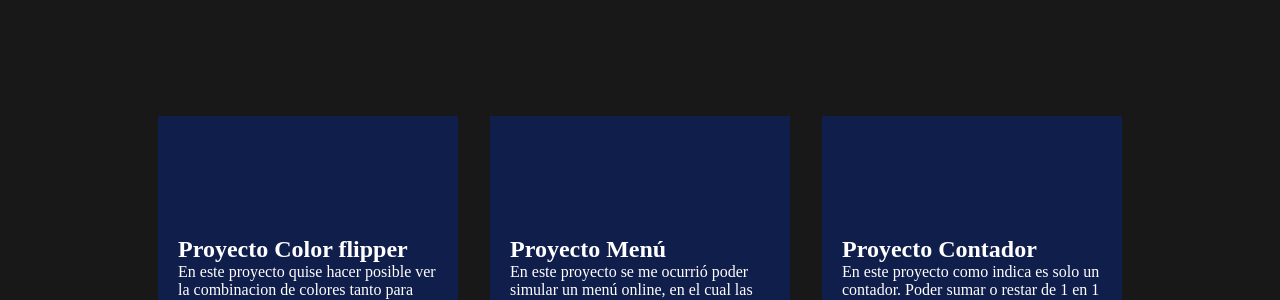
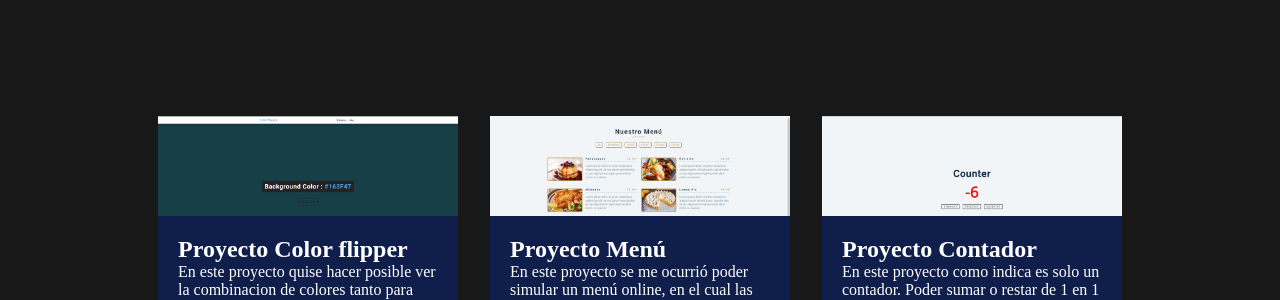
Before and after one commit to angelDamianLeiva/Mi-Portfolio, a website: page assets/pages/proyectos.html in a window 1280 px wide. Shown: the part 218-518 px from the top of the page. Drawn offline with Linux system fonts and the light colour scheme; the site is published under a folder, as on GitHub Pages, so addresses that start at the root find nothing; files whose address does not match are found by name; a web font is replaced by a local one.

Commit message:
Update index.css

```diff
--- a/assets/css/index.css
+++ b/assets/css/index.css
@@ -155,17 +155,17 @@ span {
 .card__img-1 {
   width: 100%;
   height: 100px;
-  background-image: url(/img/Color-flipper.png);
+  background-image: url(../assets/img/Color-flipper.png);
   background-size: cover; }
 .card__img-2 {
   width: 100%;
   height: 100px;
-  background-image: url(/img/Menú.png);
+  background-image: url(../assets/img/Menú.png);
   background-size: cover; }
 .card__img-3 {
   width: 100%;
   height: 100px;
-  background-image: url(/img/Contador.png);
+  background-image: url(../assets/img/Contador.png);
   background-size: cover; }
 
 .card__title {
```
